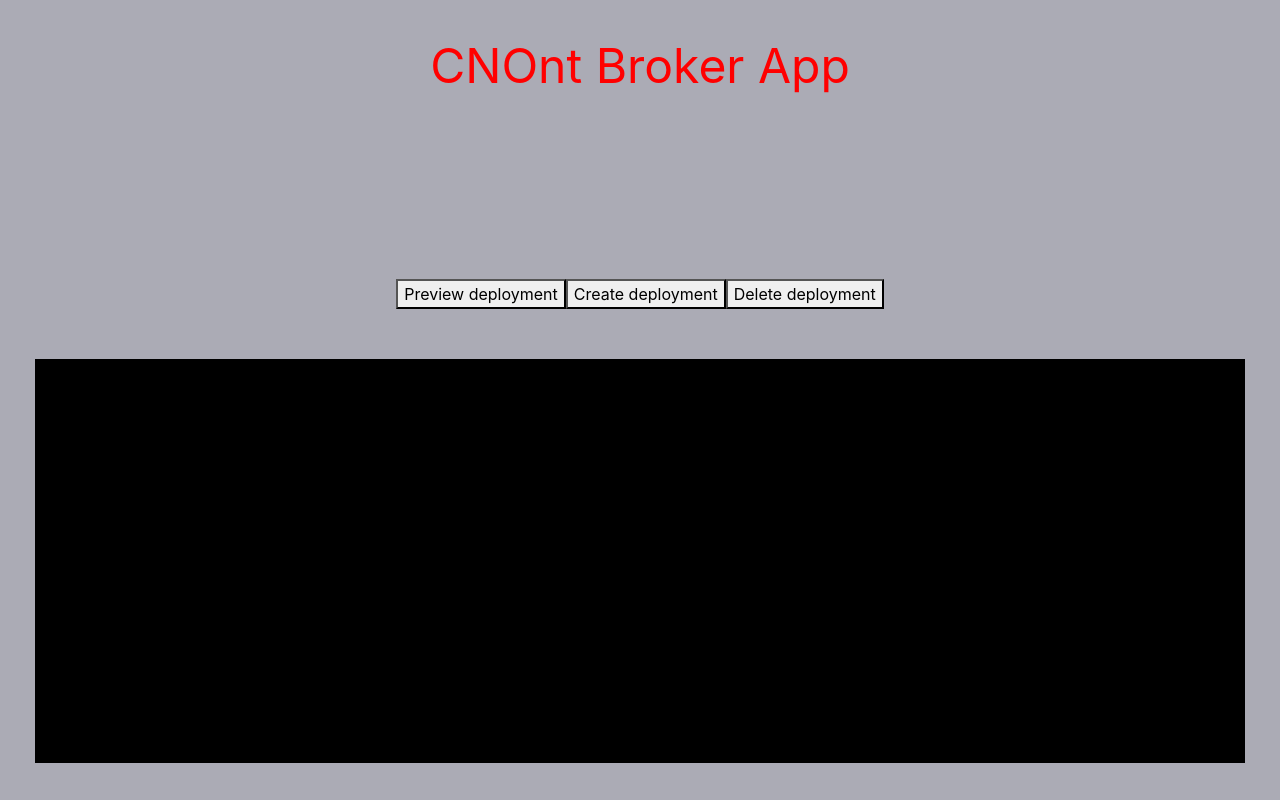
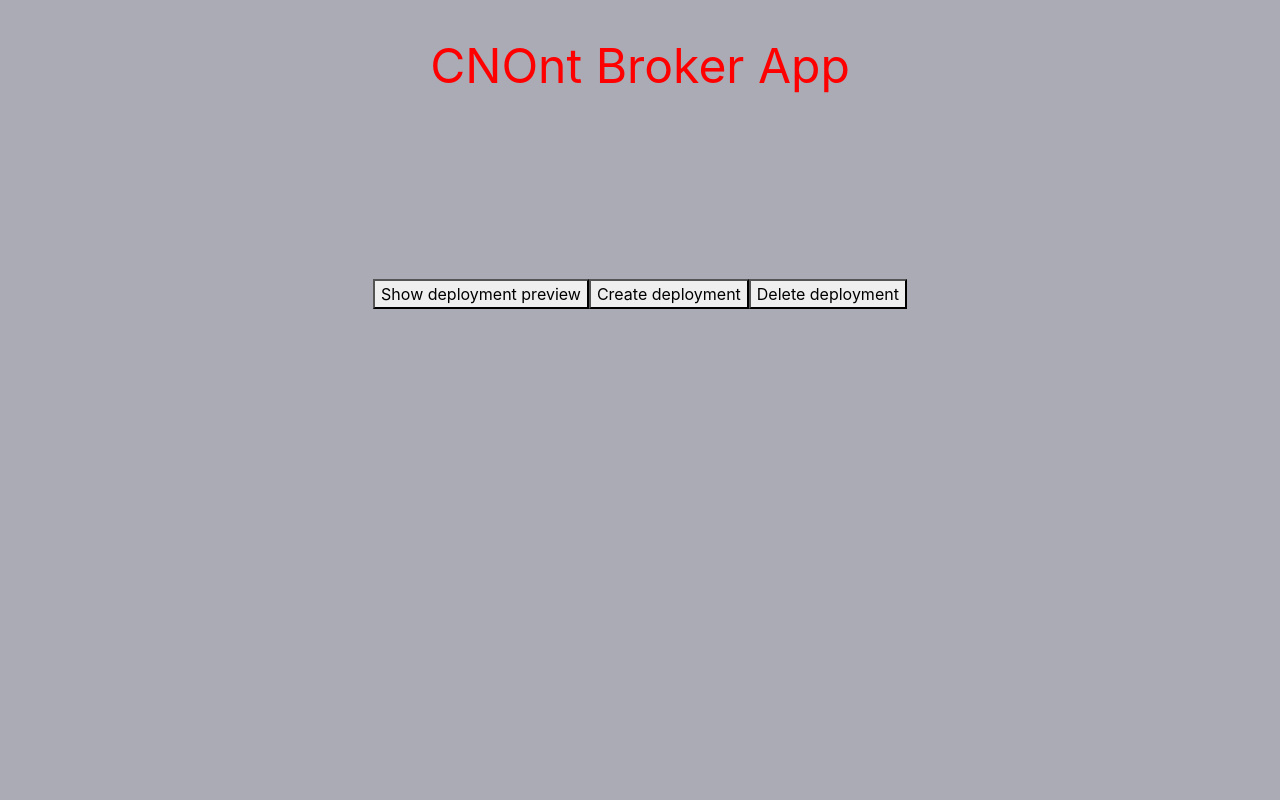
Before and after one commit to greg9702/CNOnt-Broker, a React (Create React App) app in the folder client/: page / in a window 1280 px wide. Built offline with nearby package versions, Linux system fonts and the light colour scheme.

Commit message:
Showing and hiding deployment preview

```diff
--- a/client/src/components/DeploymentManager.js
+++ b/client/src/components/DeploymentManager.js
@@ -38,7 +38,7 @@ export default class DeploymentManager extends React.Component {
       })
     }
 
-    sendPreviewDeployment = () => {
+    fetchDeploymentPreview = () => {
       fetch(this.state.serverUrl + "/api/v1/preview-deployment")
       .then((response) => {
         if (response.status === 200) {
@@ -57,6 +57,10 @@ export default class DeploymentManager extends React.Component {
       })
     }
 
+    closeDeploymentPreview = () => {
+      this.setState({ message: "Deployment preview hidden",
+                      preview: null })
+    }
 
     render() {
       return (
@@ -65,8 +69,8 @@ export default class DeploymentManager extends React.Component {
           </div>
           <div id="command-buttons">
             <button
-              onClick={this.sendPreviewDeployment}>
-              Preview deployment
+              onClick={this.state.preview === null ? this.fetchDeploymentPreview : this.closeDeploymentPreview}>
+              {this.state.preview === null ? "Show deployment preview" : "Close deployment preview"}
             </button>
 
             <button
@@ -82,7 +86,7 @@ export default class DeploymentManager extends React.Component {
           <div id="status-logger">
             {this.state.message === null ? "" : this.state.message }
           </div>
-          <div id="deployment-preview">
+          <div id="deployment-preview" style={ this.state.preview === null ? {opacity: '0%'} : {opacity: '100%'}}>
             {this.state.preview === null ? "" :
               <ReactJson src={this.state.preview}
                          name="Deployment preview"
```
